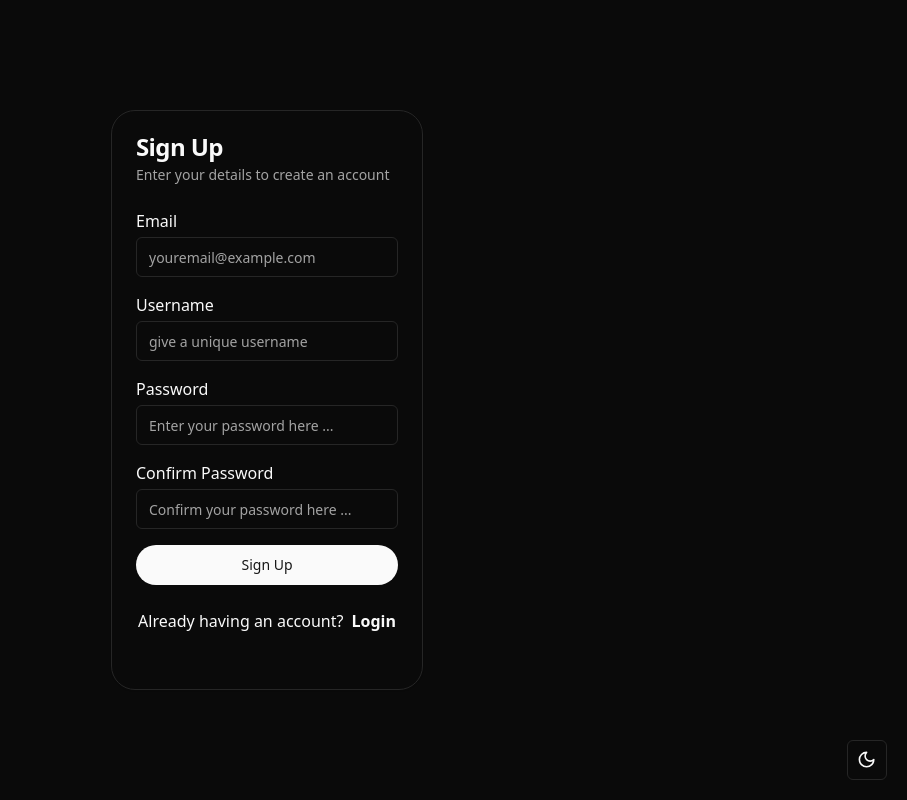
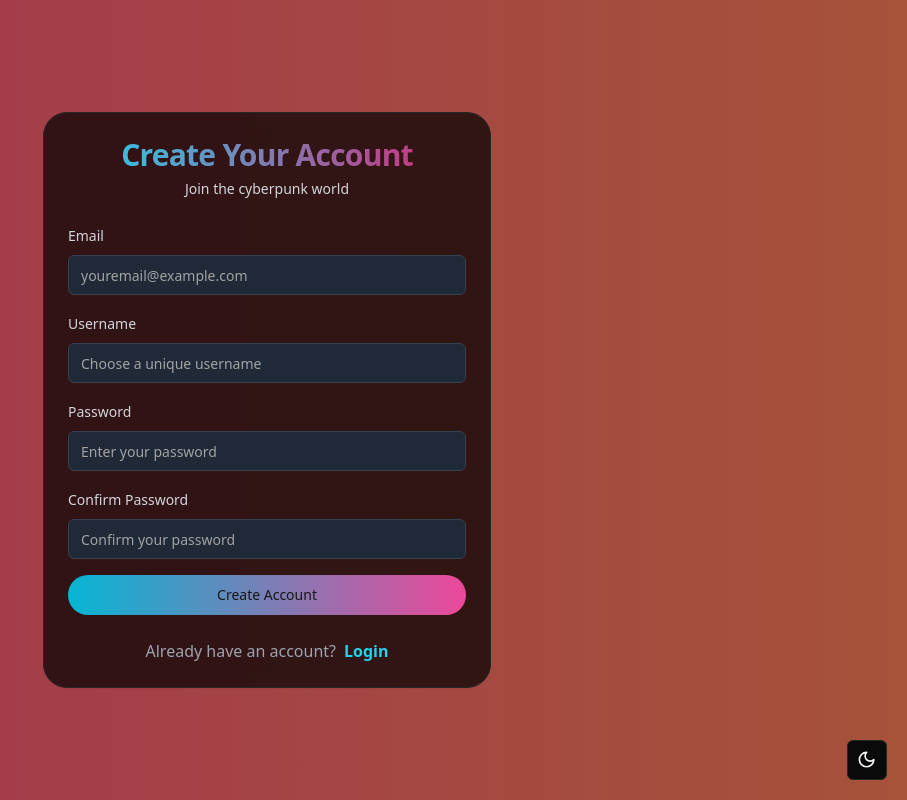
Before and after one commit to Shreyas4603/codestrike-frontend, a React (Vite) app: page /signup in a window 1280 px wide. Shown: the whole page, without its empty margins (373-1280 px from the left). Built offline with nearby package versions, Linux system fonts and the light colour scheme.

Commit message:
changed a bit ui

```diff
--- a/src/components/Authentication/Login.jsx
+++ b/src/components/Authentication/Login.jsx
@@ -2,73 +2,84 @@ import React, { useEffect } from "react";
 import { useNavigate, Link } from "react-router-dom";
 import { Button } from "../ui/button";
 import { toast } from "sonner";
-import {
-  Card,
-  CardContent,
-  CardDescription,
-  CardFooter,
-  CardHeader,
-  CardTitle,
-} from "../ui/card";
+import { Card, CardContent, CardDescription, CardFooter, CardHeader, CardTitle } from "../ui/card";
 import { Input } from "../ui/input";
-import { postData } from "../utils/fetch-api-data";
 import Cookies from "js-cookie";
 import axios from "axios";
+import styles from "@/components/Authentication/styles/Login.module.css";
+
 const Login = () => {
 	const navigate = useNavigate();
 
 	const handleSubmit = async (e) => {
 		e.preventDefault();
 
-    const formData = new FormData(e.target); // Create FormData from the form element
+		const formData = new FormData(e.target);
 
-    // Convert FormData to an object for axios
 		const data = {
-      email: formData.get("email"), // Replace 'email' with your input name attribute
-      password: formData.get("password"), // Replace 'password' with your input name attribute
+			email: formData.get("email"),
+			password: formData.get("password"),
 		};
 
 		try {
-      const response = await axios.post(`${import.meta.env.VITE_BACKEND_URL}/api/users/login`, data);
-      // console.log(response);
+			const response = await axios.post(
+				`${import.meta.env.VITE_BACKEND_URL}/api/users/login`,
+				data
+			);
 			if (response.status === 200) {
-        console.log(response)
+				console.log(response);
 				toast.success(response.data.data);
 				Cookies.set("token", response.data.token);
-        localStorage.setItem("username:", response.data.username)
-        localStorage.setItem("_id:", response.data._id)
-		    navigate('/home')
+				localStorage.setItem("username:", response.data.username);
+				localStorage.setItem("_id:", response.data._id);
+				navigate("/home");
 			}
 		} catch (error) {
-      // console.log(error);
-
-      toast.error(
-        "Failed to log in. Please check your credentials. 121216546564"
-      );
+			toast.error("Failed to log in. Please check your credentials.");
 		}
 	};
 
 	return (
-    <div className="bg-background h-screen flex items-center justify-center p-4 ">
-      <div className="w-full lg:w-1/4 mx-auto">
-        <Card className="rounded-3xl">
-          <CardHeader>
-            <CardTitle>Login</CardTitle>
-            <CardDescription>Enter email and password</CardDescription>
+		<div
+			className={`min-h-screen flex items-center justify-center p-4 ${styles.gradientBackground}`}
+		>
+			<div className="absolute inset-0 bg-black opacity-50"></div>
+			<div className="w-full max-w-md z-10">
+				<Card
+					className={`rounded-3xl bg-black bg-opacity-70 backdrop-blur-lg ${styles.glowingCard} ${styles.floatingElement}`}
+				>
+					<CardHeader className="text-center">
+						<CardTitle className="text-3xl font-bold text-transparent bg-clip-text bg-gradient-to-r from-purple-400 to-pink-600">
+							Player Login
+						</CardTitle>
+						<CardDescription className="text-gray-300">
+							Enter your credentials to join the game
+						</CardDescription>
 					</CardHeader>
 					<CardContent>
-            <form action="" onSubmit={handleSubmit} className="space-y-4">
-              <div className="space-y-1">
-                <p>Email</p>
+						<form onSubmit={handleSubmit} className="space-y-6">
+							<div className="space-y-2">
+								<label
+									htmlFor="email"
+									className="text-sm font-medium text-gray-300"
+								>
+									Email
+								</label>
 								<Input
-                  placeholder="e.g:youremail@example.com"
+									placeholder="e.g: youremail@example.com"
 									id="email"
 									name="email"
 									required
+									className="bg-gray-800 border-gray-700 text-white placeholder-gray-500 focus:ring-2 focus:ring-purple-500 transition-all duration-300"
 								/>
 							</div>
-              <div className="space-y-1">
-                <p>Password</p>
+							<div className="space-y-2">
+								<label
+									htmlFor="password"
+									className="text-sm font-medium text-gray-300"
+								>
+									Password
+								</label>
 								<Input
 									placeholder="*****************"
 									type="password"
@@ -76,26 +87,26 @@ const Login = () => {
 									name="password"
 									autoComplete="new-password"
 									required
+									className="bg-gray-800 border-gray-700 text-white placeholder-gray-500 focus:ring-2 focus:ring-purple-500 transition-all duration-300"
 								/>
 							</div>
-              <Button type="submit" className="w-full rounded-3xl">
+							<Button
+								type="submit"
+								className="w-full rounded-full bg-gradient-to-r from-purple-500 to-pink-500 hover:from-purple-600 hover:to-pink-600 transition-all duration-300 transform hover:scale-105"
+							>
 								Login
 							</Button>
 						</form>
 					</CardContent>
-          <div className="flex items-center justify-center pb-8">
-            <CardFooter>
-              <p className="mr-2">Create an account?</p>
+					<CardFooter className="flex justify-center">
+						<p className="text-gray-400 mr-2">New player?</p>
 						<button
-                className="text-white-600 font-bold hover:underline"
-                onClick={() => {
-                  navigate("/signup");
-                }}
+							className="text-purple-400 font-bold hover:text-purple-300 transition-colors duration-300"
+							onClick={() => navigate("/signup")}
 						>
-                Signup
+							Create Account
 						</button>
 					</CardFooter>
-          </div>
 				</Card>
 			</div>
 		</div>
--- a/src/components/Authentication/Signup.jsx
+++ b/src/components/Authentication/Signup.jsx
@@ -1,22 +1,14 @@
-import React, { useEffect } from "react";
-import { useNavigate, Link } from "react-router-dom";
+import React from "react";
+import { useNavigate } from "react-router-dom";
 import { Button } from "../ui/button";
-import {toast } from "sonner";
-import {
-  Card,
-  CardContent,
-  CardDescription,
-  CardFooter,
-  CardHeader,
-  CardTitle,
-} from "../ui/card";
+import { toast } from "sonner";
+import { Card, CardContent, CardDescription, CardFooter, CardHeader, CardTitle } from "../ui/card";
 import { Input } from "../ui/input";
 import { postData } from "../utils/fetch-api-data";
-import Cookies from "js-cookie";
+import styles from "../Authentication/styles/Signup.module.css";
 
 function Signup() {
 	const navigate = useNavigate();
-
 
 	const handleSubmit = async (e) => {
 		e.preventDefault();
@@ -26,13 +18,11 @@ function Signup() {
 		const password = formData.get("password");
 		const confirmPassword = formData.get("confirmPassword");
 
-    // Check if passwords match
 		if (password !== confirmPassword) {
 			toast.error("Passwords do not match. Please try again.");
 			return;
 		}
 
-    // Prepare data for backend, excluding confirmPassword
 		const data = {
 			email,
 			username,
@@ -41,80 +31,115 @@ function Signup() {
 
 		try {
 			const response = await postData("/users/register", data);
-      console.log(response.response);
 			if (response.response.status === 201) {
 				toast.success("Signed up successfully!");
 				navigate("/");
 			}
 		} catch (error) {
-	console.log(error)
+			console.log(error);
 			toast.error("Failed to sign up. Please try again.");
 		}
 	};
 
 	return (
-		<div className="bg-background h-screen flex items-center justify-center p-4">
-			<div className="w-full lg:w-1/4 mx-auto ">
-				<Card className="rounded-3xl">
-					<CardHeader>
-						<CardTitle>Sign Up</CardTitle>
-						<CardDescription>Enter your details to create an account</CardDescription>
+		<div
+			className={`min-h-screen flex items-center justify-center p-4 ${styles.cyberpunkBackground}`}
+		>
+			<div className="absolute inset-0 bg-black opacity-30"></div>
+			<div className="w-full max-w-md z-10">
+				<Card
+					className={`rounded-3xl bg-black bg-opacity-70 backdrop-blur-lg ${styles.neonCard}`}
+				>
+					<CardHeader className="text-center">
+						<CardTitle className="text-3xl font-bold text-transparent bg-clip-text bg-gradient-to-r from-cyan-400 to-pink-600">
+							Create Your Account
+						</CardTitle>
+						<CardDescription className="text-gray-300">
+							Join the cyberpunk world
+						</CardDescription>
 					</CardHeader>
 					<CardContent>
 						<form onSubmit={handleSubmit} className="space-y-4">
-							<div className="space-y-1">
-								<p>Email</p>
+							<div className="space-y-2">
+								<label
+									htmlFor="email"
+									className="text-sm font-medium text-gray-300"
+								>
+									Email
+								</label>
 								<Input
 									placeholder="youremail@example.com"
 									id="email"
 									name="email"
+									required
+									className="bg-gray-800 border-gray-700 text-white placeholder-gray-500 focus:ring-2 focus:ring-cyan-500 transition-all duration-300"
 								/>
 							</div>
-							<div className="space-y-1">
-								<p>Username</p>
+							<div className="space-y-2">
+								<label
+									htmlFor="username"
+									className="text-sm font-medium text-gray-300"
+								>
+									Username
+								</label>
 								<Input
-									placeholder="give a unique username"
+									placeholder="Choose a unique username"
 									id="username"
 									name="username"
+									required
+									className="bg-gray-800 border-gray-700 text-white placeholder-gray-500 focus:ring-2 focus:ring-cyan-500 transition-all duration-300"
 								/>
 							</div>
-							<div className="space-y-1">
-								<p>Password</p>
+							<div className="space-y-2">
+								<label
+									htmlFor="password"
+									className="text-sm font-medium text-gray-300"
+								>
+									Password
+								</label>
 								<Input
-									placeholder="Enter your password here ..."
+									placeholder="Enter your password"
 									type="password"
 									id="password"
 									name="password"
 									autoComplete="new-password"
+									required
+									className="bg-gray-800 border-gray-700 text-white placeholder-gray-500 focus:ring-2 focus:ring-cyan-500 transition-all duration-300"
 								/>
 							</div>
-							<div className="space-y-1">
-								<p>Confirm Password</p>
+							<div className="space-y-2">
+								<label
+									htmlFor="confirmPassword"
+									className="text-sm font-medium text-gray-300"
+								>
+									Confirm Password
+								</label>
 								<Input
-									placeholder="Confirm your password here ..."
+									placeholder="Confirm your password"
 									type="password"
 									id="confirmPassword"
 									name="confirmPassword"
+									required
+									className="bg-gray-800 border-gray-700 text-white placeholder-gray-500 focus:ring-2 focus:ring-cyan-500 transition-all duration-300"
 								/>
 							</div>
-							<Button type="submit" className="w-full rounded-3xl">
-								Sign Up
+							<Button
+								type="submit"
+								className="w-full rounded-full bg-gradient-to-r from-cyan-500 to-pink-500 hover:from-cyan-600 hover:to-pink-600 transition-all duration-300 transform hover:scale-105"
+							>
+								Create Account
 							</Button>
 						</form>
 					</CardContent>
-					<div className="flex items-center justify-center pb-8">
-						<CardFooter>
-							<p className="mr-2">Already having an account?</p>
+					<CardFooter className="flex justify-center">
+						<p className="text-gray-400 mr-2">Already have an account?</p>
 						<button
-								className="text-white-500 font-bold hover:underline"
-								onClick={() => {
-									navigate("/");
-								}}
+							className="text-cyan-400 font-bold hover:text-cyan-300 transition-colors duration-300"
+							onClick={() => navigate("/")}
 						>
 							Login
 						</button>
 					</CardFooter>
-					</div>
 				</Card>
 			</div>
 		</div>
--- /dev/null
+++ b/src/components/Authentication/styles/Login.module.css
@@ -0,0 +1,31 @@
+@keyframes gradientBG {
+  0% { background-position: 0% 50%; }
+  50% { background-position: 100% 50%; }
+  100% { background-position: 0% 50%; }
+}
+
+.gradientBackground {
+  background: linear-gradient(-225deg, #4382f7, #4186fcd4, #00b3dbdd, #0ea9ec);
+
+  background-size: 300% 300%;
+  animation: gradientBG 10s ease infinite;
+}
+
+@keyframes float {
+  0% { transform: translatey(0px); }
+  50% { transform: translatey(-20px); }
+  100% { transform: translatey(0px); }
+}
+
+.floatingElement {
+  animation: float 6s ease-in-out infinite;
+}
+
+.glowingCard {
+  box-shadow: 0 0 15px rgba(255, 255, 255, 0.5);
+  transition: box-shadow 0.3s ease-in-out;
+}
+
+.glowingCard:hover {
+  box-shadow: 0 0 30px rgba(255, 255, 255, 0.8);
+}
--- /dev/null
+++ b/src/components/Authentication/styles/Signup.module.css
@@ -0,0 +1,20 @@
+@keyframes cyberpunkBG {
+  0% { background-position: 0% 50%; }
+  50% { background-position: 100% 50%; }
+  100% { background-position: 0% 50%; }
+}
+
+.cyberpunkBackground {
+  background: linear-gradient(-90deg, #ee7752, #e73c7e, #23a6d5, #23d5ab);
+  background-size: 400% 400%;
+  animation: cyberpunkBG 12s ease infinite;
+}
+
+.neonCard {
+  box-shadow: 0 0 15px rgba(0, 255, 255, 0.5);
+  transition: box-shadow 0.3s ease-in-out;
+}
+
+.neonCard:hover {
+  box-shadow: 0 0 30px rgba(0, 255, 255, 0.8);
+}
```
Also changed, not shown: src/components/CodeEditor.jsx (+60 -4 lines), src/components/MatchSummary.jsx (+13 -15 lines), src/components/pages/HomePage.jsx (+73 -59 lines), src/components/pages/styles/HomePage.module.css (added, +44 -0 lines), 1 other file (tests, documents, lock files or other folders). Lines whose indentation alone changed are shown as unchanged.
